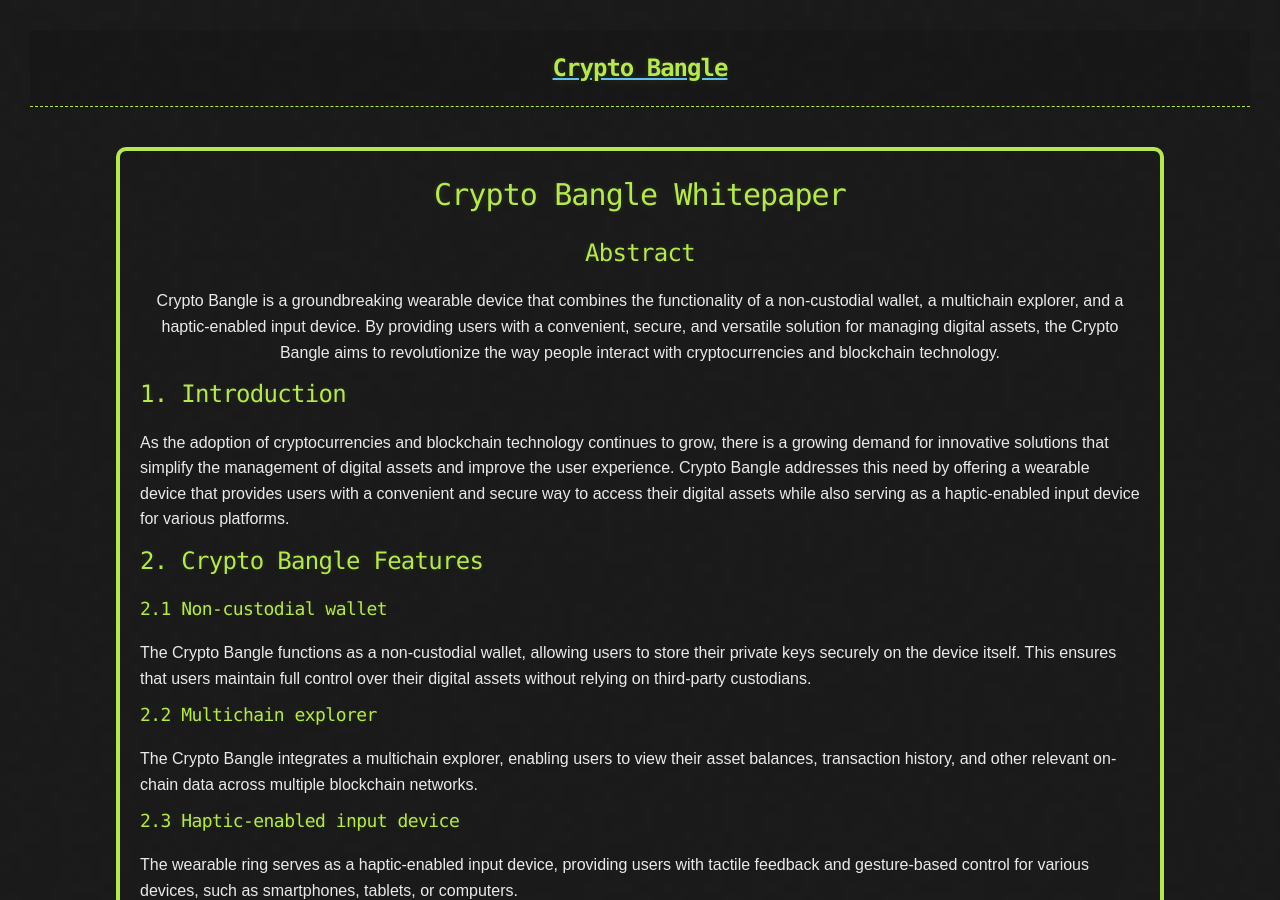
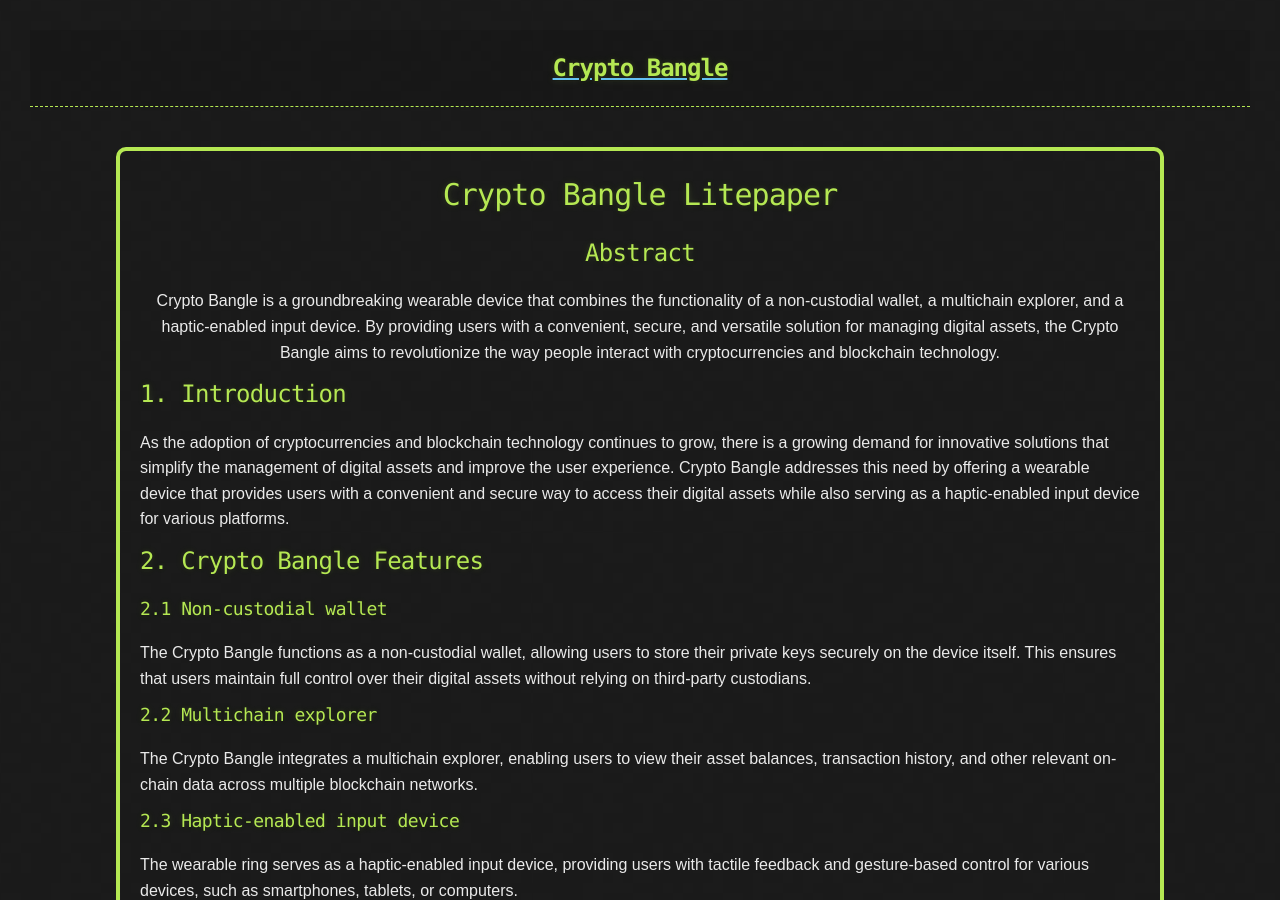
Before and after one commit to Epistetechnician/CryptoBangle, a Jekyll site: the page index.html, which Jekyll copies as it is, in a window 1280 px wide and 900 px high. Built offline with Jekyll 4.4.1, drawn with Linux system fonts in a browser that asks for light colours; comment, search, counter and statistics services are not loaded.

Commit message:
Update index.html

```diff
--- a/index.html
+++ b/index.html
@@ -4,12 +4,12 @@
   <meta name="viewport" content="width=device-width, initial-scale=1.0, maximum-scale=1">
   <meta name="generator" content="Jekyll">
 
-  <title>Crypto Bangle Whitepaper</title>
+  <title>Crypto Bangle litepaper</title>
 
   <link rel="stylesheet" href="/CryptoBangle/css/main.css">
   <link rel="shortcut icon" type="image/x-icon" href="https://github.com/Epistetechnician/CryptoBangle/blob/main/assets/your-logo.png?raw=true">
   <link href="/atom.xml" type="application/atom+xml" rel="alternate" title="ATOM Feed"> <!-- Begin Jekyll SEO tag v2.8.0 -->
-<title>Hacker-Blog | A Jekyll Blog Theme For Hackers</title>
+<title>Crypto Bangle litepaper| Revolutionizing the Future of Digital Transactions</title>
 <meta name="generator" content="Jekyll v3.9.3">
 <meta property="og:title" content="Hacker-Blog">
 <meta name="author" content="SomeHacker">
@@ -136,7 +136,7 @@
 </style>
 
 
-<center><h1>Crypto Bangle Whitepaper</h1></center>
+<center><h1>Crypto Bangle Litepaper</h1></center>
 
 <center><h2>Abstract</h2></center>
 <center><p>Crypto Bangle is a groundbreaking wearable device that combines the functionality of a non-custodial wallet, a multichain explorer, and a haptic-enabled input device. By providing users with a convenient, secure, and versatile solution for managing digital assets, the Crypto Bangle aims to revolutionize the way people interact with cryptocurrencies and blockchain technology.</p></center>
```
